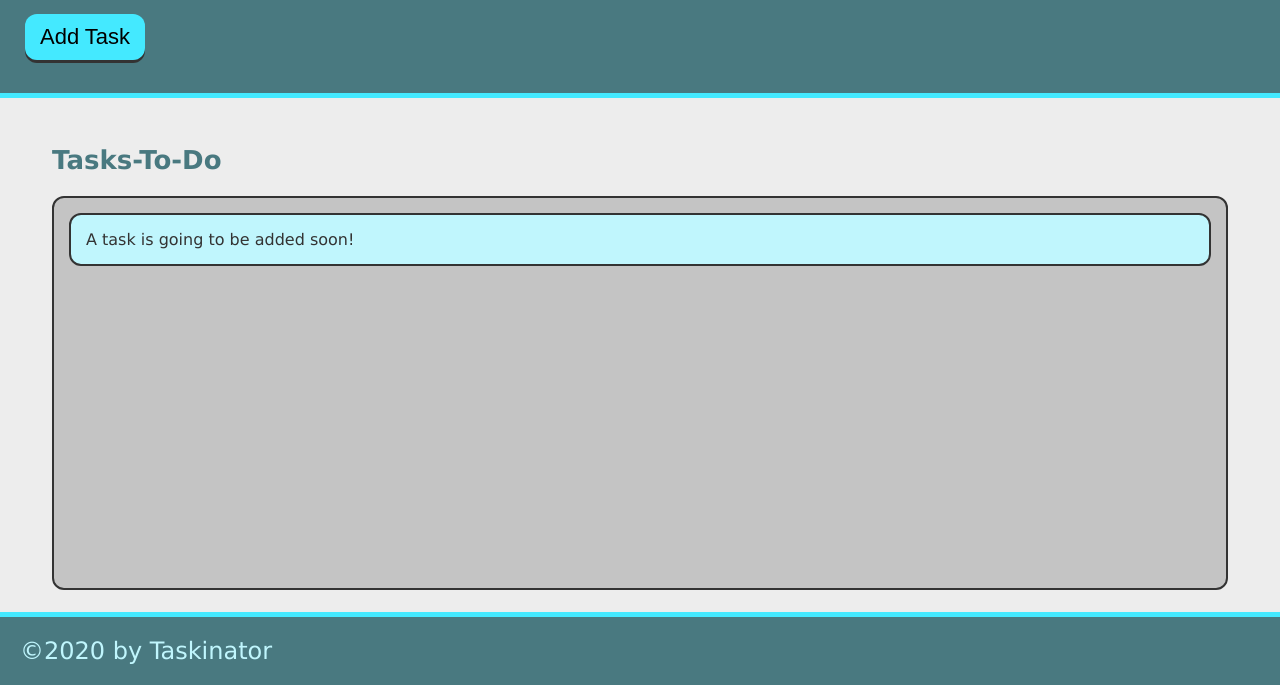
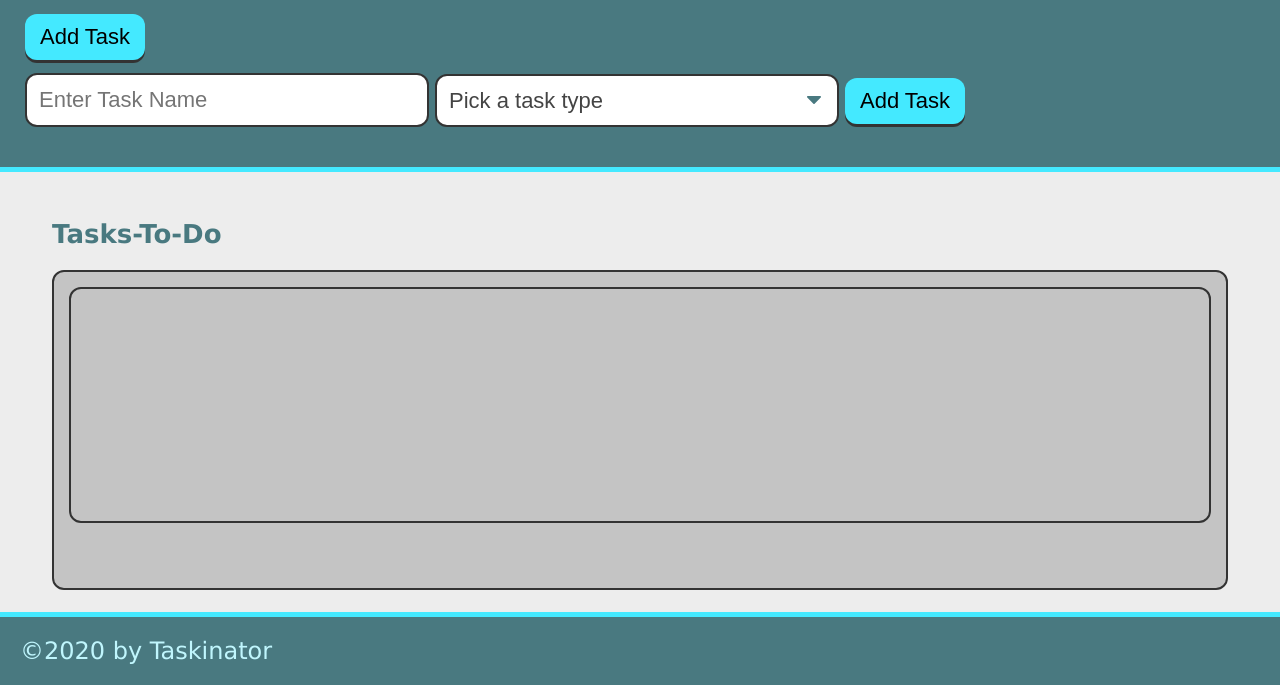
Before and after one commit to Anitinky13/taskinator, a plain HTML site: page index.html in a window 1280 px wide. Shown: the part 115-800 px from the top of the page. Drawn offline with Linux system fonts and the light colour scheme.

Commit message:
form added

```diff
--- a/index.html
+++ b/index.html
@@ -14,7 +14,25 @@
         <h1 class="page-title">Taskinator</h1>
         <p>Click the button below to add a new task!</p>
         <button class="btn" id="save-task">Add Task</button>
+        <form id="task-form">
+            <div class="form-group">
+                <input type="text" name="task-name" placeholder="Enter Task Name" />
+            </div>
 
+            <div class="form-group">
+                <select name="task-type" class="select-dropdown">
+                    <option value="" disabled selected>Pick a task type</option>
+                    <option value="Print">Print</option>
+                    <option value="Mobile">Mobile</option>
+                    <option value="Web">Web</option>
+                </select>
+            </div>
+            <div class="form-group">
+                <button class="btn" id="save-task" type="submit">Add Task</button>
+            </div>
+
+
+        </form>
 
     </header>
 
@@ -22,7 +40,7 @@
         <section class="task-list-wrapper">
             <h2 class="list-title">Tasks-To-Do</h2>
             <ul class="task-list" id="tasks-to-do">
-                <li class="task-item">A task is going to be added soon!</li>
+                <ul class="task-list" id="tasks-to-do"></ul>
             </ul>
         </section>
     </main>
```
